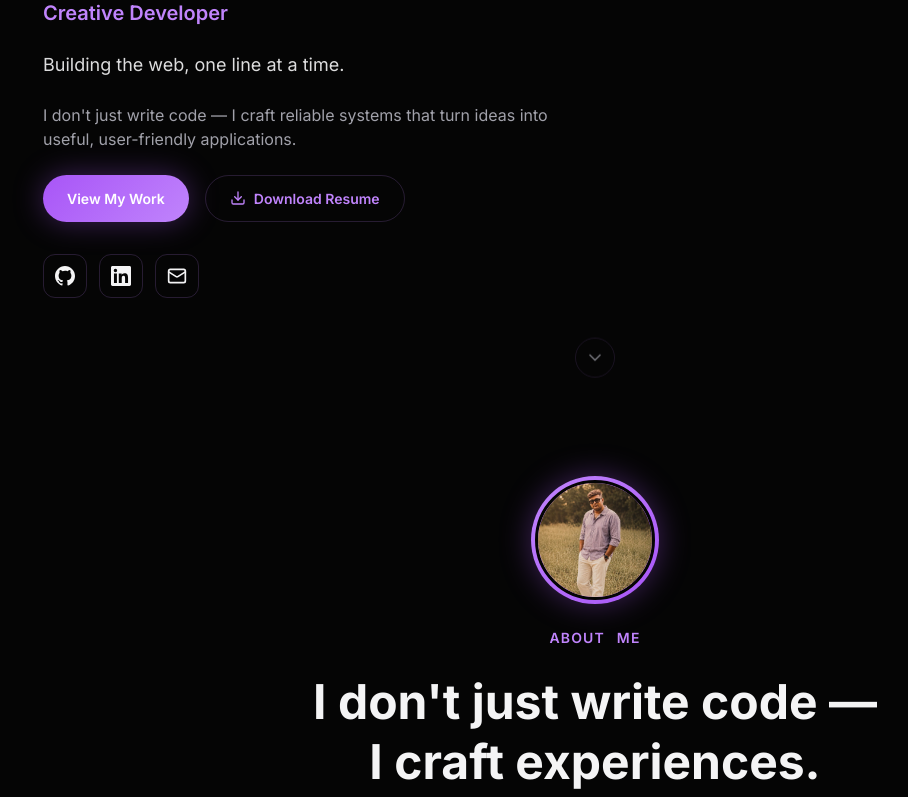
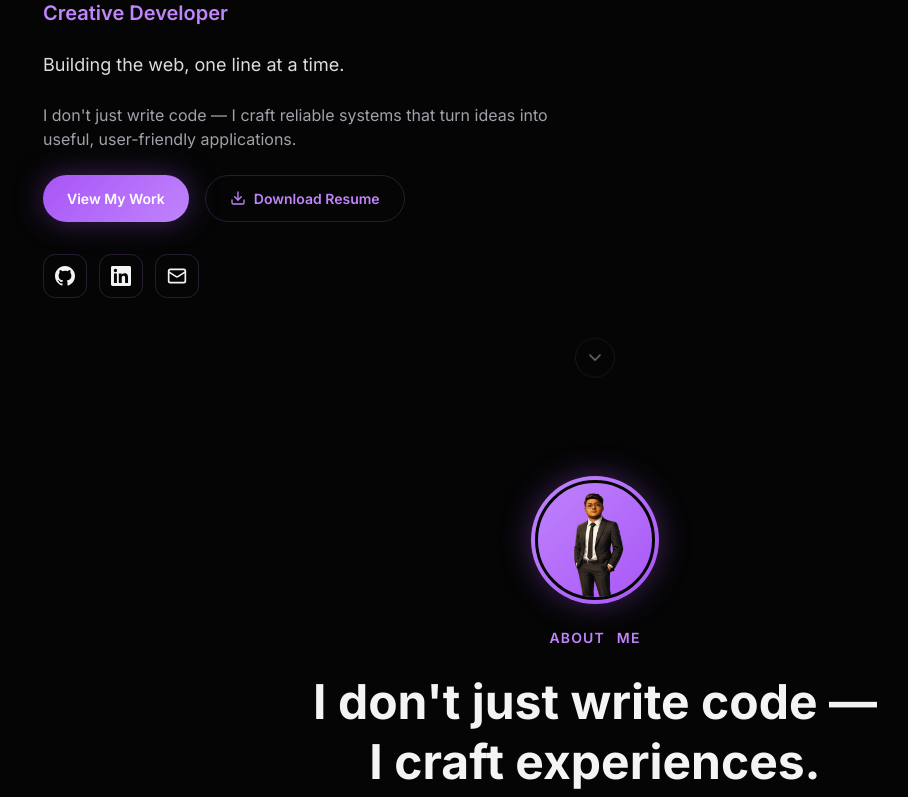
Before and after one commit to vina-yak11/MyPort, a Next.js app: page / in a window 1280 px wide. Shown: the part 404-1201 px from the top of the page, without its empty margins (45-953 px from the left). Built offline with nearby package versions, Linux system fonts and the light colour scheme.

Commit message:
feat: use hero-avatar for large profile (About)

```diff
--- a/src/components/About.tsx
+++ b/src/components/About.tsx
@@ -21,10 +21,10 @@ export function About() {
             className="about-avatar-ring"
           >
             <Image
-              src={siteConfig.maleAvatarPath}
-              alt="Male developer avatar"
-              width={120}
-              height={120}
+              src={siteConfig.heroAvatarPath || siteConfig.maleAvatarPath}
+              alt="Developer avatar"
+              width={160}
+              height={160}
               className="about-avatar-img"
             />
           </motion.div>
--- a/src/data/portfolio.ts
+++ b/src/data/portfolio.ts
@@ -13,6 +13,7 @@ export const siteConfig = {
   resumePath: "/resume/Vinayak_Resume.pdf",
   avatarPath: "/avatar.png",
   maleAvatarPath: "/avatar.png",
+  heroAvatarPath: "/hero-avatar.png",
 };
 
 export const navLinks = [
```
